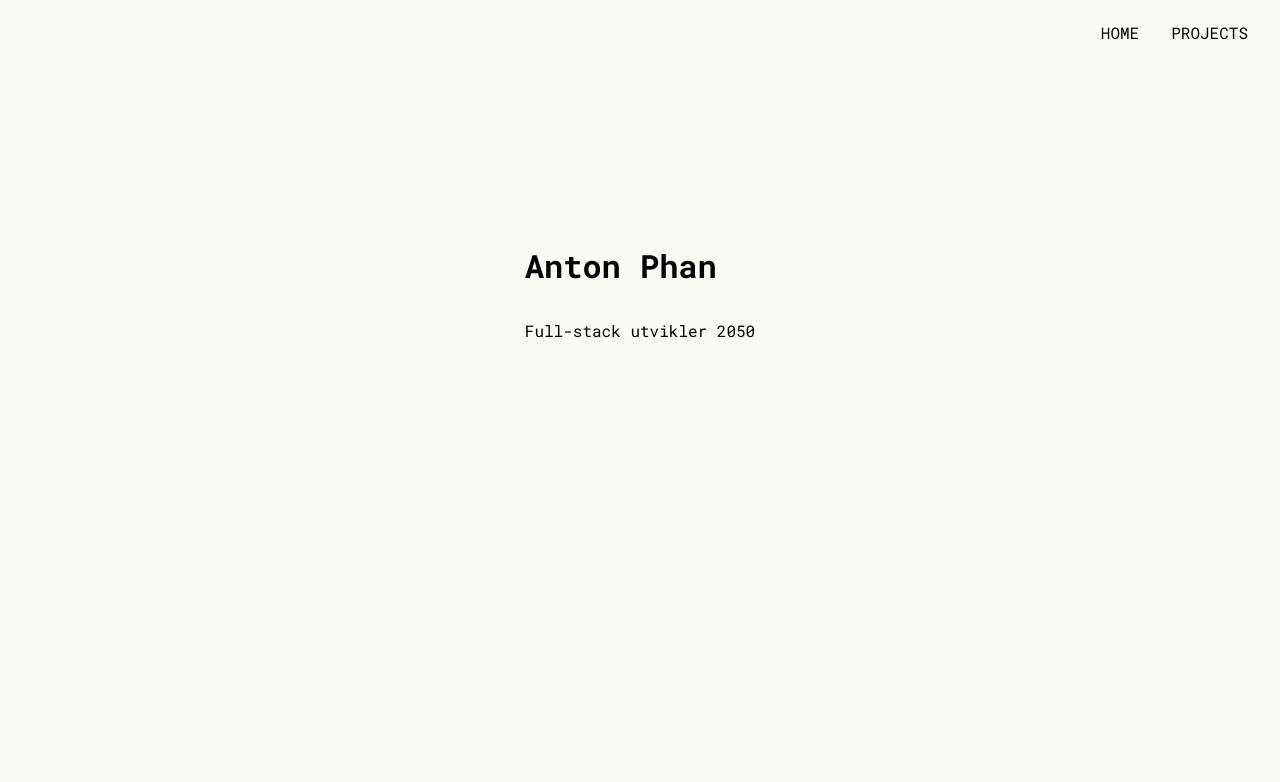
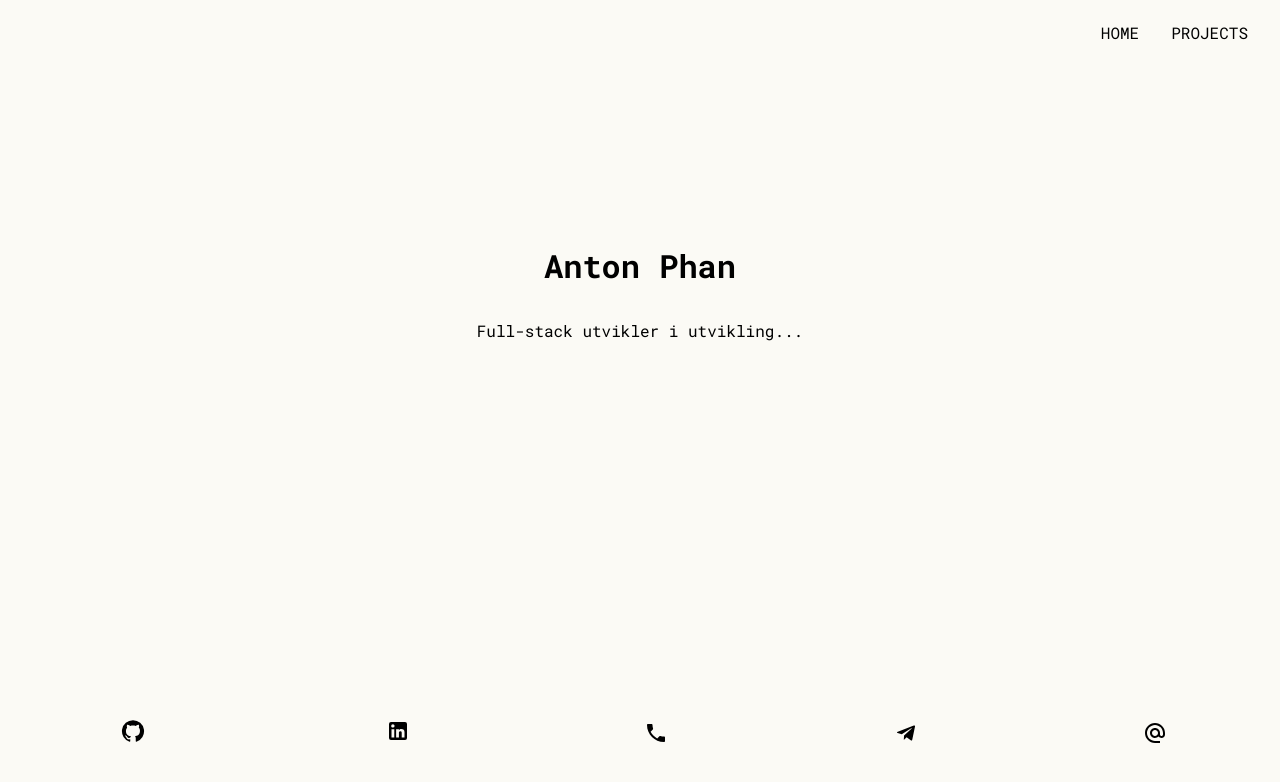
Before and after one commit to antontp/portfolio, a Next.js app: page / in a window 1280 px wide. Shown: the top 782 px of the page. Built offline with nearby package versions, Linux system fonts and the light colour scheme.

Commit message:
added html tags and footer

```diff
--- /dev/null
+++ b/components/Footer/Footer.jsx
@@ -0,0 +1,30 @@
+import styles from "./Footer.module.css";
+import Link from "next/link";
+import GitHubIcon from '@mui/icons-material/GitHub';
+import LinkedInIcon from '@mui/icons-material/LinkedIn';
+import PhoneIcon from '@mui/icons-material/Phone';
+import TelegramIcon from '@mui/icons-material/Telegram';
+import AlternateEmailIcon from '@mui/icons-material/AlternateEmail';
+import { IconButton } from "@mui/material";
+
+function Footer() {
+    return (
+        <footer className={styles.footerContainer}>
+            <IconButton>
+                <Link href="https://github.com/antontp" style={{color: "black"}}>
+                    <GitHubIcon />
+                </Link>
+            </IconButton>
+            <IconButton>
+                <Link href="https://www.linkedin.com/in/antontp/" style={{color: "black"}}>
+                    <LinkedInIcon />
+                </Link>
+            </IconButton>
+            <PhoneIcon />
+            <TelegramIcon />
+            <AlternateEmailIcon />
+        </footer>
+    );
+}
+
+export default Footer;
--- /dev/null
+++ b/components/Footer/Footer.module.css
@@ -0,0 +1,8 @@
+.footerContainer {
+    display: flex;
+    flex-direction: row;
+    align-items: center;
+    justify-content: space-around;
+    height: 100%;
+    color: black;
+}
--- a/components/TopBar/TopBar.jsx
+++ b/components/TopBar/TopBar.jsx
@@ -9,10 +9,13 @@ const menu = [
 
 function TopBar() {
     return (
+        <header className={styles.topBarContainer}>
             <Grid
                 container
                 direction="row"
                 justifyContent="flex-end"
+                alignItems="center"
+                sx={{height: "100%"}}
             >
                 {menu.map((page, idx) =>
                     <Grid item key={idx} sx={{marginRight: "2rem"}}>
@@ -22,6 +25,7 @@ function TopBar() {
                     </Grid>
                 )}
             </Grid>
+        </header>
     );
 }
 
--- a/components/TopBar/TopBar.module.css
+++ b/components/TopBar/TopBar.module.css
@@ -1,3 +1,7 @@
+.topBarContainer {
+    height: 100%;
+}
+
 .topBarLink {
     text-decoration: none;
     color: black;
--- /dev/null
+++ b/layout/MainLayout/Index.jsx
@@ -0,0 +1,29 @@
+import TopBar from "@/components/TopBar/TopBar";
+import Footer from "@/components/Footer/Footer";
+import Head from "next/head";
+import { Grid } from "@mui/material";
+
+function MainLayout({children}) {
+    return (
+        <>
+            <Head>
+				<title>Portfolio</title>
+			</Head>
+            <Grid container direction="column" sx={{height: "100vh"}}>
+                <Grid item xs={1}>
+                    <TopBar />
+                </Grid>
+                <Grid item xs={9}>
+                    <main>
+                        {children}
+                    </main>
+                </Grid>
+                <Grid item xs={2}>
+                    <Footer />
+                </Grid>
+            </Grid>
+        </>
+    );
+}
+
+export default MainLayout;
--- a/package.json
+++ b/package.json
@@ -11,6 +11,7 @@
   "dependencies": {
     "@emotion/react": "^11.10.6",
     "@emotion/styled": "^11.10.6",
+    "@mui/icons-material": "^5.11.16",
     "@mui/material": "^5.12.1",
     "eslint": "8.38.0",
     "eslint-config-next": "13.3.0",
--- a/pages/_document.js
+++ /dev/null
@@ -1,13 +0,0 @@
-import { Html, Head, Main, NextScript } from 'next/document'
-
-export default function Document() {
-  return (
-    <Html lang="en">
-      <Head />
-      <body>
-        <Main />
-        <NextScript />
-      </body>
-    </Html>
-  )
-}
--- a/pages/index.js
+++ b/pages/index.js
@@ -1,36 +1,13 @@
-import Head from 'next/head';
 import styles from "@/styles/Home.module.css";
-import TopBar from '@/components/TopBar/TopBar';
-import { Grid } from '@mui/material';
+import MainLayout from '@/layout/MainLayout/Index';
 
 export default function Home() {
 	return (
-    	<>
-			<Head>
-				<title>Portfolio</title>
-			</Head>
-			<main>
-				<Grid
-					container
-					direction="column"
-					sx={{height: "100vh"}}
-				>
-					<Grid container item xs={1} alignItems="center">
-						<TopBar />
-					</Grid>
-					<Grid
-						container
-						item
-						justifyContent="center"
-						xs={11}
-					>
-						<div className={styles.mainTextBox}>
-							<h1>Anton Phan</h1>
-							<p>Full-stack utvikler 2050</p>
-						</div>
-					</Grid>
-				</Grid>
-			</main>
-    	</>
+    	<MainLayout>
+			<div className={styles.mainTextBox}>
+				<h1>Anton Phan</h1>
+				<p>Full-stack utvikler i utvikling...</p>
+			</div>
+    	</MainLayout>
 	)
 };
--- a/styles/Home.module.css
+++ b/styles/Home.module.css
@@ -1,7 +1,7 @@
 .mainTextBox {
     display: flex;
     flex-direction: column;
+    align-items: center;
     height: fit-content;
     margin-top: 10rem;
-    /* border: red solid 2px; */
 }
```
Also changed, not shown: pages/projects/index.js (added, +10 -0 lines), 1 other file (tests, documents, lock files or other folders). Lines whose indentation alone changed are shown as unchanged.
